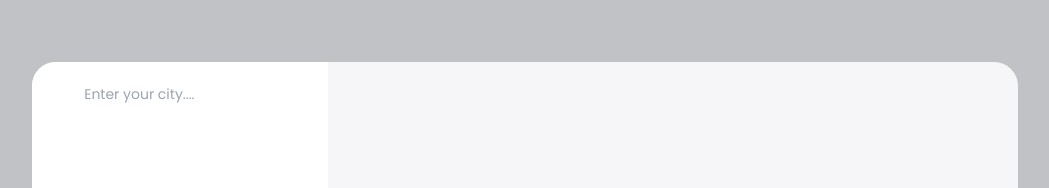
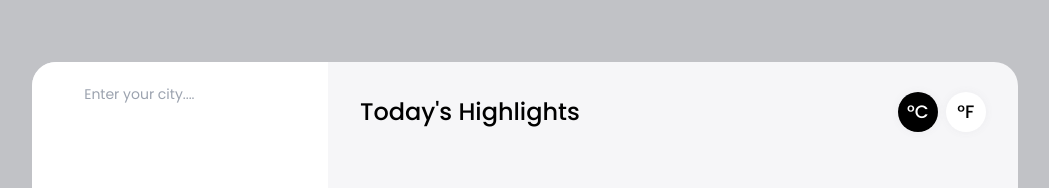
Before and after one commit to ay690/Weather-APP, a React (Vite) app: page / in a window 1280 px wide. Shown: the top 188 px of the page, without its empty margins (115-1164 px from the left). Built offline with nearby package versions, Linux system fonts and the light colour scheme; no server answers.

Commit message:
update: right column header

```diff
--- a/src/components/Main.jsx
+++ b/src/components/Main.jsx
@@ -4,7 +4,8 @@ import { useEffect, useState } from "react";
 import { Search, Primarydata, Secondarydata } from "./index";
 
 const Main = () => {
-  const api_key = import.meta.env.VITE_WEATHER_API_KEY;
+  //   const api_key = import.meta.env.VITE_WEATHER_API_KEY;
+  const api_key = "";
   const [wdata, setWdata] = useState({
     weather: {
       description: "",
@@ -56,6 +57,35 @@ const Main = () => {
           <Primarydata mainData={wdata} clickName={clickName} />
           <Secondarydata mainData={wdata} />
         </div>
+        {/* making of right column  */}
+        <div className="w-[70%] lg:w-[70%] xs:w-full sm:w-full h-full bg-transparent flex flex-col justify-between items-stretch gap-5 p-4 lg:p-4 sm:p-2">
+          {/* making of right coloumn header  */}
+          <div className="w-full h-[60px] flex justify-between items-center px-4 pt-2 xs:mb-4 sm:mb-4">
+            <h2 className="font-Popin text-2xl xs:text-xl sm:text-2xl font-[500]">
+              Today&apos;s Highlights
+            </h2>
+            <div className="flex items-center gap-2">
+              <button
+                onClick={celClick}
+                className={`w-[40px] h-[40px] flex justify-center items-center font-Popin text-[18px] font-[500] shadow-[0_0_8px_#64646f10] ${
+                  celbtnactive ? "bg-black text-white" : "bg-white text-black"
+                } rounded-[50%]`}
+              >
+                °C
+              </button>
+              <button
+                onClick={fahClick}
+                className={`w-[40px] h-[40px] flex justify-center items-center font-Popin text-[18px] font-[500] shadow-[0_0_8px_#64646f10] ${
+                  fahbtnactive ? "bg-black text-white" : "bg-white text-black"
+                } rounded-[50%]`}
+              >
+                °F
+              </button>
+            </div>
+          </div>
+
+          {/* Card display  */}
+        </div>
       </div>
     </div>
   );
--- a/src/components/SecondaryData.jsx
+++ b/src/components/SecondaryData.jsx
@@ -60,7 +60,7 @@ const Secondarydata = ({ mainData }) => {
     };
 
     setWeatherIcon(iconMappings[WeatherData.description]);
-    console.log(setWeatherIcon(iconMappings[WeatherData.description]));
+    // console.log(setWeatherIcon(iconMappings[WeatherData.description]));
 
   }, [mainData]);
 
```
